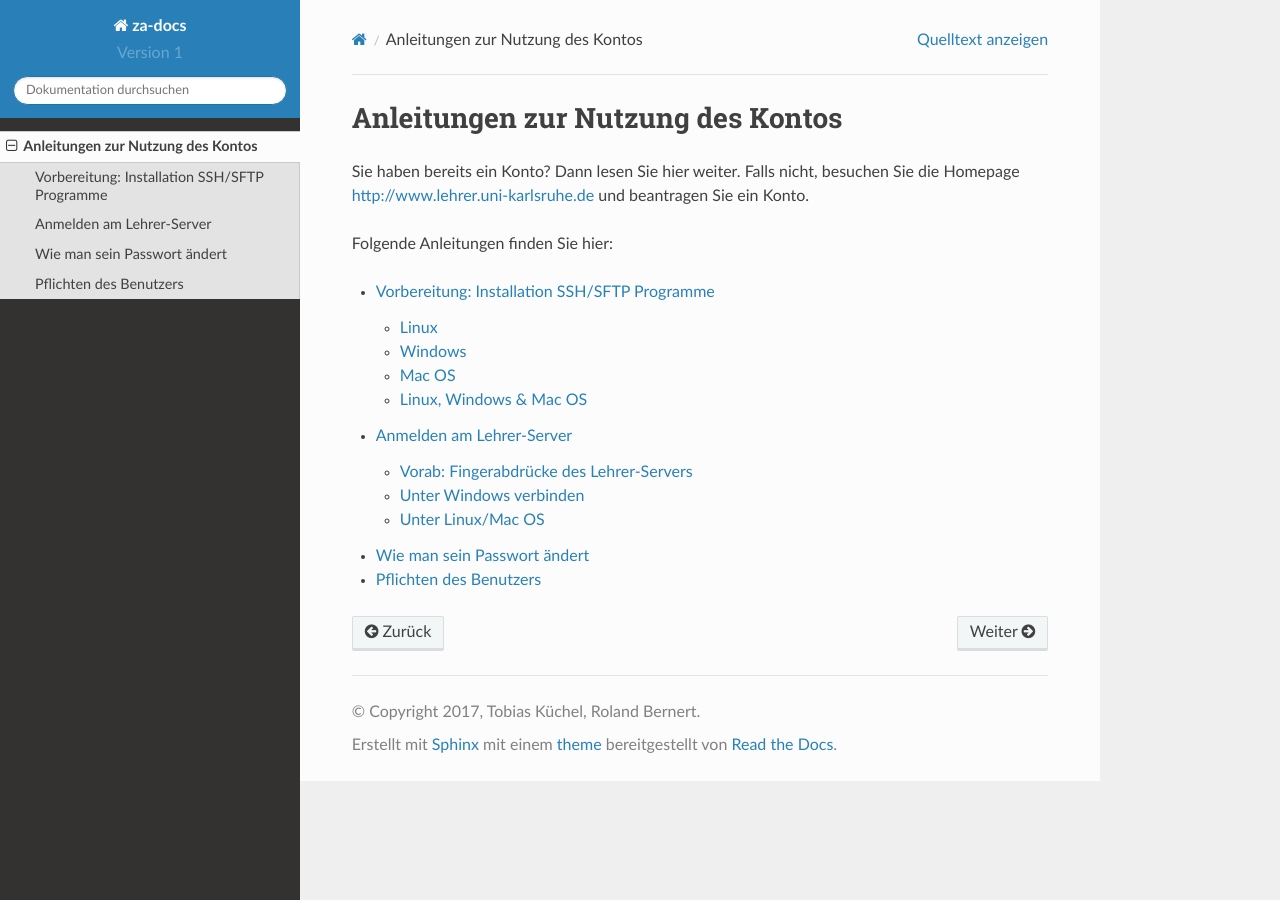
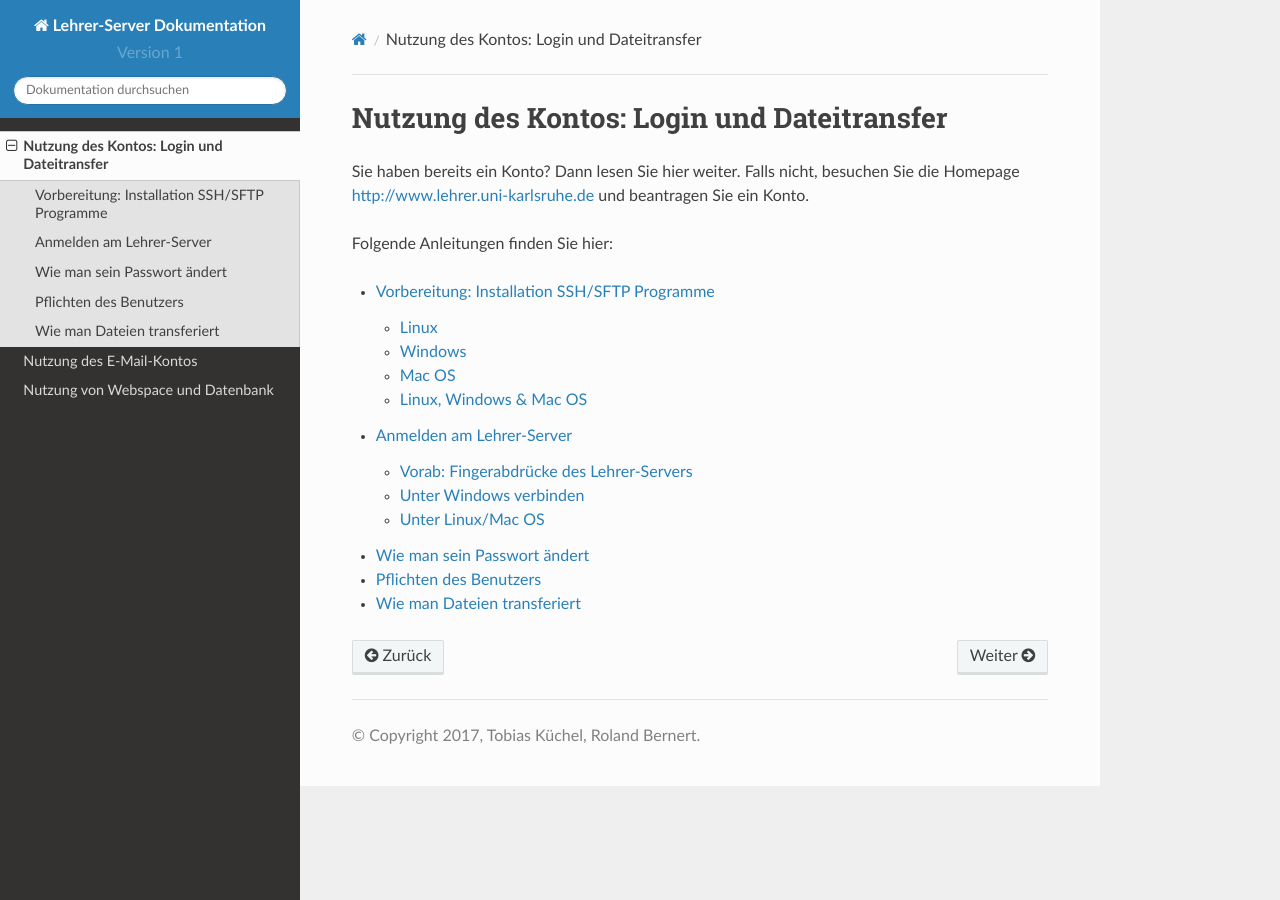
Before and after one commit to jolly-jump/za-docs, a Sphinx documentation site: the page built from source/benutzerkonto/index.rst, in a window 1280 px wide. Built offline with Sphinx 7.4.7 and the Read the Docs theme 2.0.0, drawn with Linux system fonts in a browser that asks for light colours; pages that are not in the unit, such as notebooks, are missing from menus.

Commit message:
add structure, adopt conf.py to compile on server

```diff
--- /dev/null
+++ b/source/benutzerkonto/filetransfer.rst
@@ -0,0 +1,3 @@
+==============================
+ Wie man Dateien transferiert
+==============================
--- a/source/benutzerkonto/index.rst
+++ b/source/benutzerkonto/index.rst
@@ -1,6 +1,6 @@
-====================================
- Anleitungen zur Nutzung des Kontos
-====================================
+=============================================
+ Nutzung des Kontos: Login und Dateitransfer
+=============================================
 
 Sie haben bereits ein Konto? Dann lesen Sie hier weiter.  Falls nicht,
 besuchen Sie die Homepage http://www.lehrer.uni-karlsruhe.de und
--- a/source/conf.py
+++ b/source/conf.py
@@ -36,7 +36,7 @@ extensions = [
     'sphinx.ext.coverage',
     'sphinx.ext.mathjax',
     'sphinx.ext.ifconfig',
-    'sphinx.ext.githubpages',
+#    'sphinx.ext.githubpages',
 ]
 
 # Add any paths that contain templates here, relative to this directory.
@@ -56,7 +56,7 @@ source_suffix = '.rst'
 master_doc = 'index'
 
 # General information about the project.
-project = u'za-docs'
+project = u'Lehrer-Server Dokumentation'
 copyright = u'2017, Tobias Küchel, Roland Bernert'
 author = u'Tobias Küchel, Roland Bernert'
 
@@ -67,7 +67,7 @@ author = u'Tobias Küchel, Roland Bernert'
 # The short X.Y version.
 version = u'Version 1'
 # The full version, including alpha/beta/rc tags.
-release = u'Version 1'
+release = u'Version 1.0'
 
 # The language for content autogenerated by Sphinx. Refer to documentation
 # for a list of supported languages.
@@ -204,11 +204,11 @@ html_static_path = ['_static']
 
 # If true, links to the reST sources are added to the pages.
 #
-# html_show_sourcelink = True
+html_show_sourcelink = False
 
 # If true, "Created using Sphinx" is shown in the HTML footer. Default is True.
 #
-# html_show_sphinx = True
+html_show_sphinx = False
 
 # If true, "(C) Copyright ..." is shown in the HTML footer. Default is True.
 #
@@ -228,7 +228,7 @@ html_static_path = ['_static']
 #   'da', 'de', 'en', 'es', 'fi', 'fr', 'hu', 'it', 'ja'
 #   'nl', 'no', 'pt', 'ro', 'ru', 'sv', 'tr', 'zh'
 #
-# html_search_language = 'en'
+html_search_language = 'de'
 
 # A dictionary with options for the search language support, empty by default.
 # 'ja' uses this config value.
--- /dev/null
+++ b/source/email/index.rst
@@ -0,0 +1,12 @@
+===========================
+ Nutzung des E-Mail-Kontos
+===========================
+
+Folgende Anleitungen finden Sie hier:
+
+.. toctree::
+   :maxdepth: 2
+
+   information
+   thunderbird
+   thunderbird-send
--- /dev/null
+++ b/source/email/information.rst
@@ -0,0 +1,3 @@
+==================
+ Wichtigste Daten
+==================
--- /dev/null
+++ b/source/email/thunderbird-send.rst
@@ -0,0 +1,3 @@
+============================
+ Empfange und sende E-Mails
+============================
--- /dev/null
+++ b/source/email/thunderbird.rst
@@ -0,0 +1,3 @@
+==================================
+ Empfange E-Mails mit Thunderbird
+==================================
--- /dev/null
+++ b/source/webservice/index.rst
@@ -0,0 +1,3 @@
+====================================
+ Nutzung von Webspace und Datenbank
+====================================
```
Also changed, not shown: other parts of source/benutzerkonto/index.rst (+1 -0 lines), source/index.rst (+5 -5 lines).
